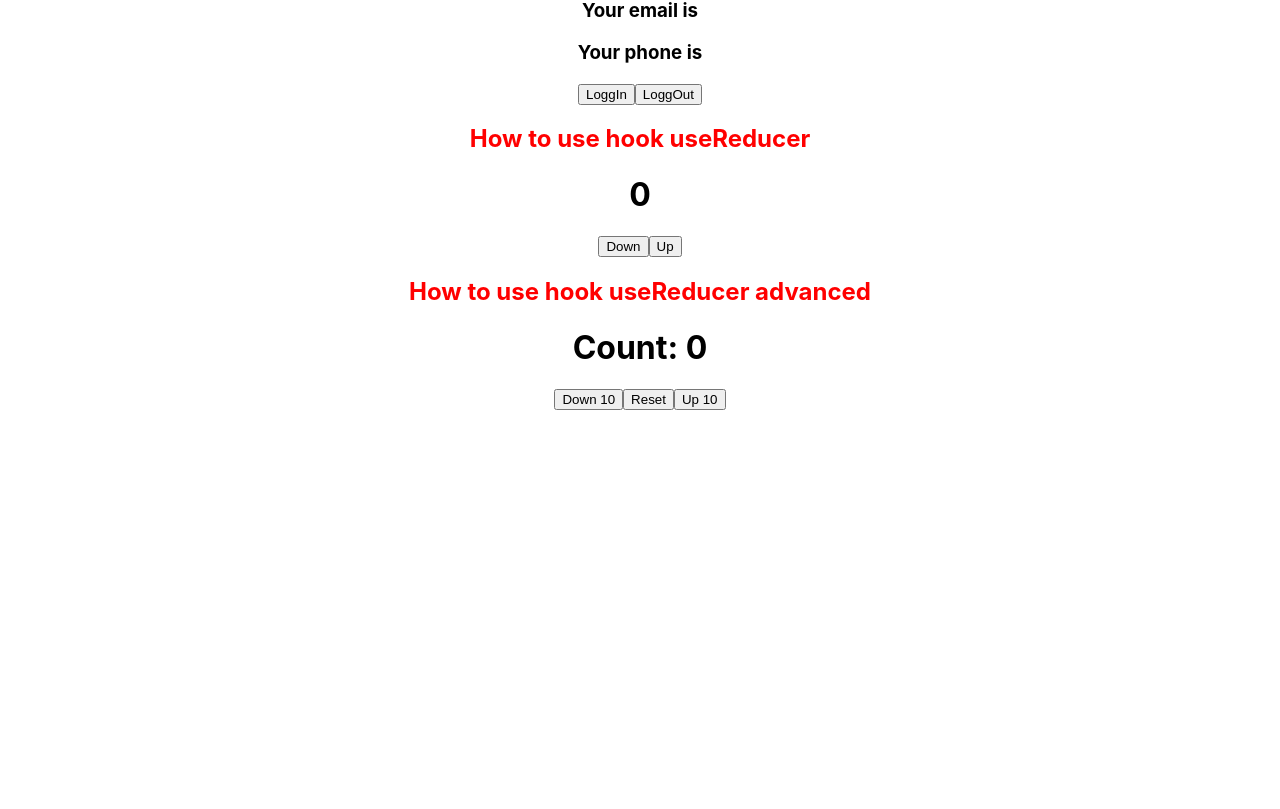
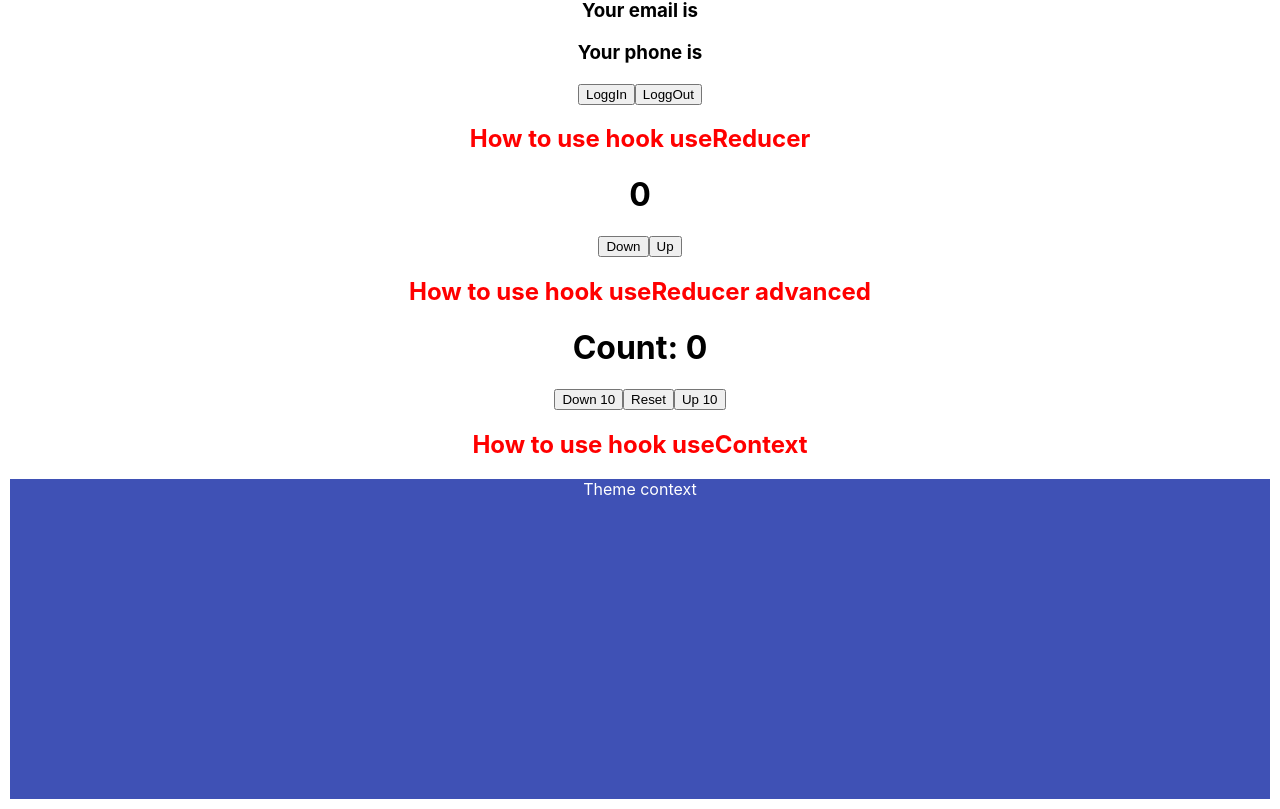
Before and after one commit to thanhNa03git/ReactWithTypeScript, a React (Create React App) app in the folder react-typescript/: page / in a window 1280 px wide. Shown: the part 254-1063 px from the top of the page. Before the commit the page ends 800 px from the top, so only its background shows below. Built offline with nearby package versions, Linux system fonts and the light colour scheme.

Commit message:
useContext để đổi màu giao diện

```diff
--- a/react-typescript/src/App.tsx
+++ b/react-typescript/src/App.tsx
@@ -4,6 +4,8 @@
 import { Counter } from './components/state/Counter';
 import { User } from './components/state/User';
 import { Reducer } from './components/state/Reducer';
+import { ThemeContextProvider } from './components/context/ThemeContext';
+import { Box } from './components/context/Box';
 
 
 function App() {
@@ -18,6 +20,10 @@
       <Reducer/>
       <h2 style={{color:'red'}}>How to use hook useReducer advanced</h2>
       <Counter/>
+      <h2 style={{color:'red'}}>How to use hook useContext</h2>
+      <ThemeContextProvider>
+        <Box/>
+      </ThemeContextProvider>
     </div>
   );
 }
--- /dev/null
+++ b/react-typescript/src/components/context/Box.tsx
@@ -0,0 +1,17 @@
+import { useContext } from "react"
+import { ThemeContext } from "./ThemeContext"
+
+export const Box = () => {
+    const theme = useContext(ThemeContext)
+    // const hanlderChangeTheme = () =>{}
+    return (
+        < >
+        {/* <button onClick={hanlderChangeTheme}>Change Theme</button> */}
+            <div style={{backgroundColor: theme.primary.main,
+                color: theme.primary.text,
+                height: '20rem'}}>
+                Theme context
+            </div>
+        </>
+    )
+}
--- /dev/null
+++ b/react-typescript/src/components/context/ThemeContext.tsx
@@ -0,0 +1,16 @@
+import React, { createContext } from "react";
+import { theme } from "./theme";
+
+type ThemeContextProviderProps = {
+    children: React.ReactNode
+}
+
+export const ThemeContext = createContext(theme)
+
+export const ThemeContextProvider = (
+    { children, }: ThemeContextProviderProps) => {
+    return <ThemeContext.Provider value={theme}>
+        {children}
+    </ThemeContext.Provider>
+
+}
--- /dev/null
+++ b/react-typescript/src/components/context/theme.ts
@@ -0,0 +1,10 @@
+export const theme = {
+    primary: {
+        main: '#3f51b5',
+        text: '#fff'
+    },
+    secondary: {
+        main: '#f50057',
+        text: '#fff',
+    }
+}
```
